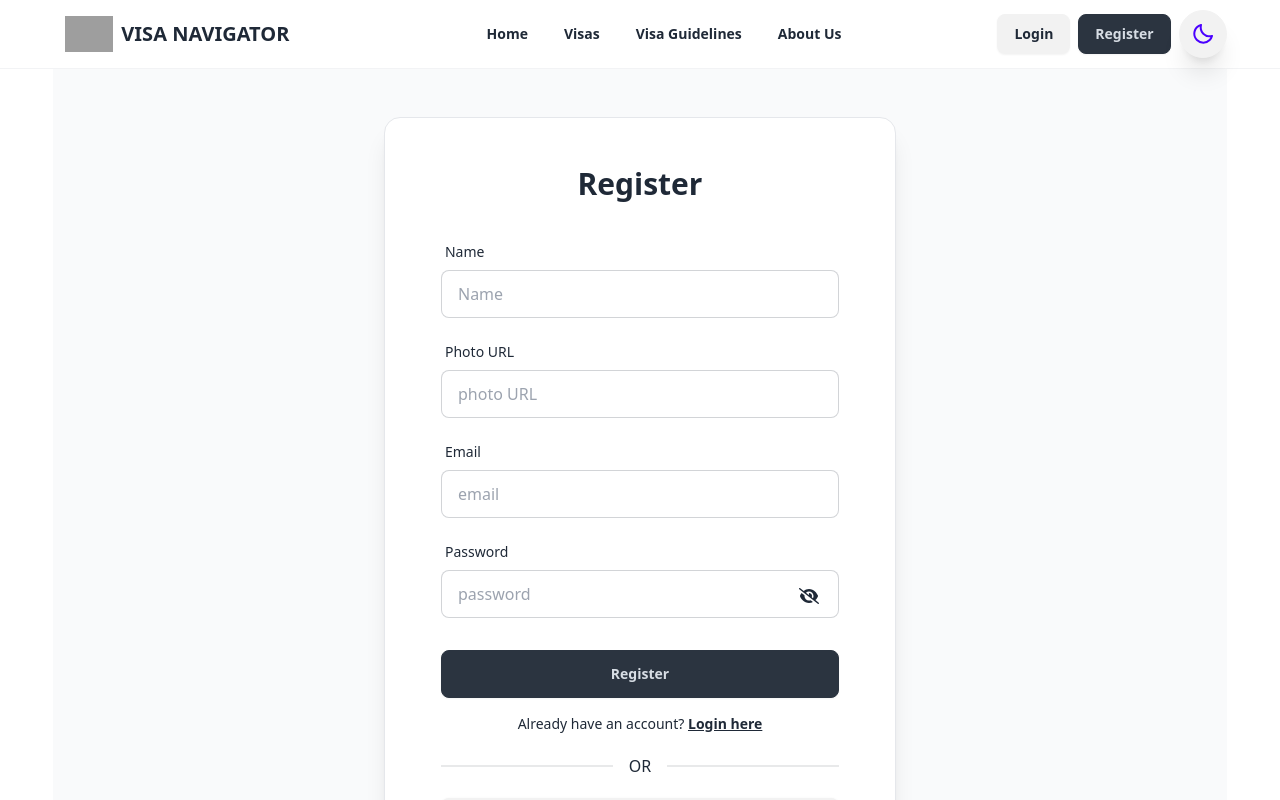
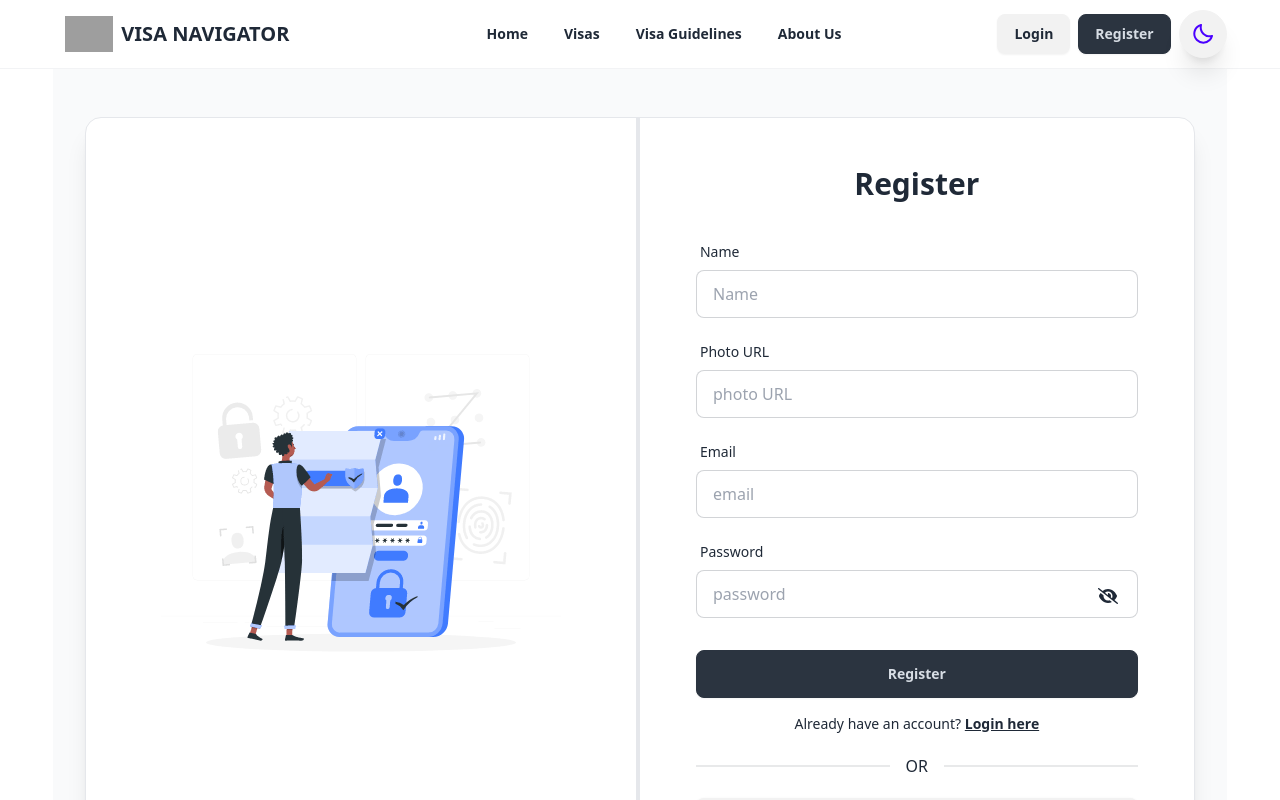
Before and after one commit to abdurrahmanmahmud5981/visa-navigator, a React (Vite) app in the folder client/: page /register in a window 1280 px wide. Shown: the top 800 px of the page. Built offline with nearby package versions, Linux system fonts and the light colour scheme; no server answers; grey boxes are pictures that could not be loaded.

Commit message:
Refactor Register component; enhance layout with image and improve styling for better user experience

```diff
--- a/client/src/pages/Register.jsx
+++ b/client/src/pages/Register.jsx
@@ -5,7 +5,7 @@ import { FaEye, FaEyeSlash } from "react-icons/fa6";
 import { FcGoogle } from "react-icons/fc";
 import { Link, useNavigate } from "react-router-dom";
 import AuthContext from "../provider/AuthContext";
-
+import registerImg from "../assets/register.gif";
 const Register = () => {
   const { createUser, googleSignIn, updateUserProfile, setUser } =
     useContext(AuthContext);
@@ -41,7 +41,7 @@ const Register = () => {
         updateUserProfile(name, photo).then(() => {
           setUser(result.user);
           navigate("/");
-          toast.success("Registered successfully",{
+          toast.success("Registered successfully", {
             duration: 4000,
             position: "top-center",
           });
@@ -71,8 +71,18 @@ const Register = () => {
         <meta name="og:title" content="Register - Visa Navigator" />
       </Helmet>
       <div className="min-h-screen flex items-center justify-center dark:bg-neutral sm:bg-gray-50 py-12  sm:px-6 lg:px-8">
-        <div className="max-w-lg w-full">
-          <div className="card border px-0 sm:p-6 bg-base-100 shadow-xl mx-auto">
+        <div className="max-w-6xl w-full">
+          <div className="card grid md:grid-cols-2 border px-0 bg-base-100 shadow-xl mx-auto">
+            <div className="">
+              <div className="flex justify-center items-center h-full md:border-r-4 ">
+                <img
+                  src={registerImg}
+                  alt="register"
+                  className="rounded-xl h-48 md:h-auto object-cover"
+                />
+              </div>
+            </div>
+            <div className="sm:p-6 ">
               <h2 className="mt-6 text-center text-3xl font-extrabold ">
                 Register
               </h2>
@@ -168,8 +178,9 @@ const Register = () => {
             </div>
           </div>
         </div>
+      </div>
     </>
   );
-}
+};
 
-export default Register
+export default Register;
```
Lines whose indentation alone changed are shown as unchanged.
